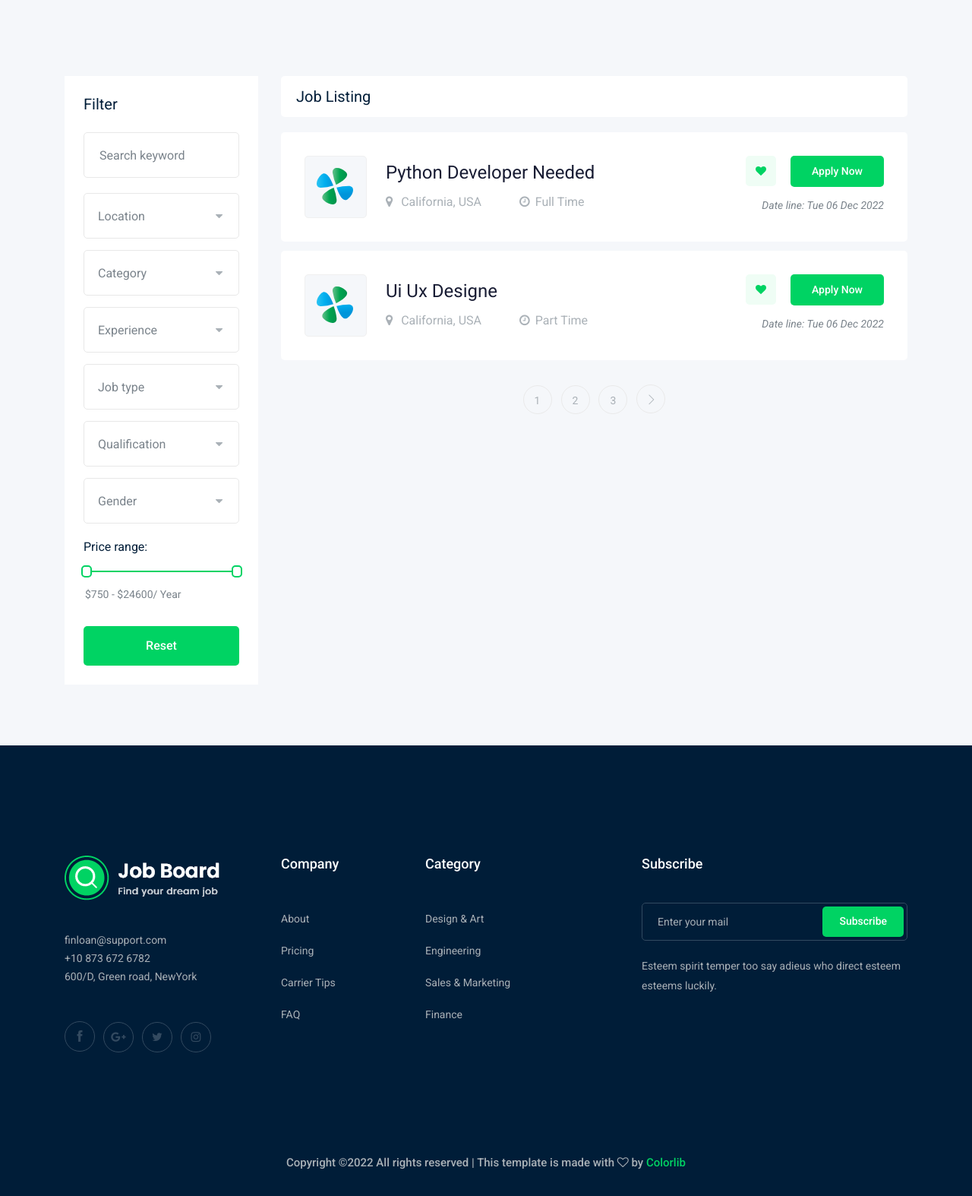
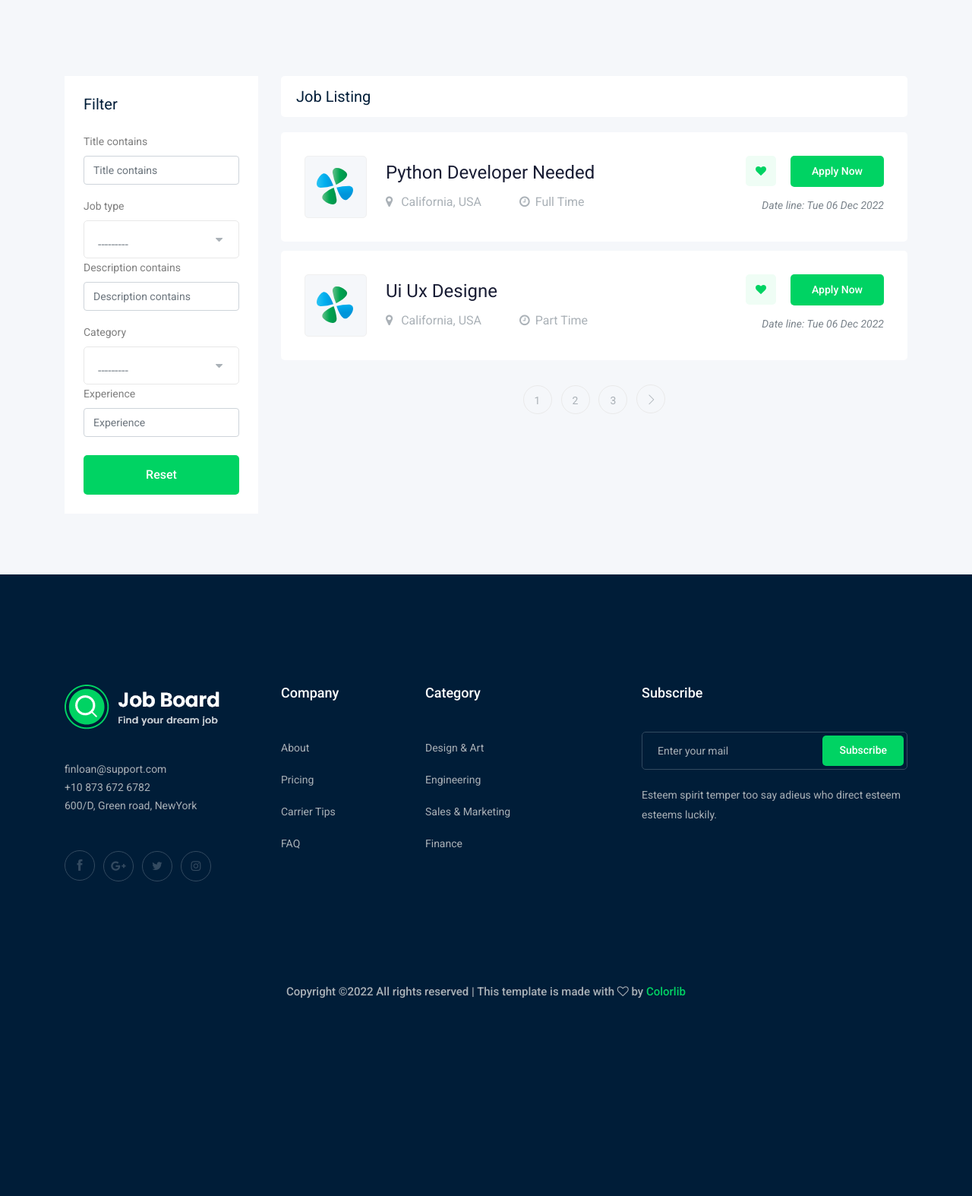
Before and after one commit to eidfathy/django-job-board, a Django app: page /jobs/ in a window 1280 px wide. Shown: the part 351-1925 px from the top of the page at 76% size. After the commit the page ends 1665 px from the top, so only its background shows below. Run offline with Django 4.2, Linux system fonts and the light colour scheme; data comes from the database, SQL or seed files in the repository; both versions use the stored data as it was after the commit; some libraries are stand-ins or nearby versions.

Commit message:
--- add filters ---

```diff
--- /dev/null
+++ b/job/fillters.py
@@ -0,0 +1,10 @@
+import django_filters
+from .models import Job
+
+class JobFilter(django_filters.FilterSet):
+    description = django_filters.CharFilter(lookup_expr='icontains')
+    title = django_filters.CharFilter(lookup_expr='icontains')
+    class Meta:
+        model = Job
+        fields = '__all__'
+        exclude = ['owner', 'published_at', 'image', 'salary', 'vacancy', 'slug']
--- a/job/templates/job/job_list.html
+++ b/job/templates/job/job_list.html
@@ -1,5 +1,6 @@
 
     {% extends 'base.html' %}
+    {% load bootstrap4 %}
     {% block body%}
 
         <!-- bradcam_area  -->
@@ -24,79 +25,12 @@
                         <div class="job_filter white-bg">
                             <div class="form_inner white-bg">
                                 <h3>Filter</h3>
-                                <form action="#">
-                                    <div class="row">
-                                        <div class="col-lg-12">
-                                            <div class="single_field">
-                                                <input type="text" placeholder="Search keyword">
-                                            </div>
-                                        </div>
-                                        <div class="col-lg-12">
-                                            <div class="single_field">
-                                                <select class="wide">
-                                                    <option data-display="Location">Location</option>
-                                                    <option value="1">Rangpur</option>
-                                                    <option value="2">Dhaka </option>
-                                                </select>
-                                            </div>
-                                        </div>
-                                        <div class="col-lg-12">
-                                            <div class="single_field">
-                                                <select class="wide">
-                                                    <option data-display="Category">Category</option>
-                                                    <option value="1">Category 1</option>
-                                                    <option value="2">Category 2 </option>
-                                                </select>
-                                            </div>
-                                        </div>
-                                        <div class="col-lg-12">
-                                            <div class="single_field">
-                                                <select class="wide">
-                                                    <option data-display="Experience">Experience</option>
-                                                    <option value="1">Experience 1</option>
-                                                    <option value="2">Experience 2 </option>
-                                                </select>
-                                            </div>
-                                        </div>
-                                        <div class="col-lg-12">
-                                            <div class="single_field">
-                                                <select class="wide">
-                                                    <option data-display="Job type">Job type</option>
-                                                    <option value="1">full time 1</option>
-                                                    <option value="2">part time 2 </option>
-                                                </select>
-                                            </div>
-                                        </div>
-                                        <div class="col-lg-12">
-                                            <div class="single_field">
-                                                <select class="wide">
-                                                    <option data-display="Qualification">Qualification</option>
-                                                    <option value="1">Qualification 1</option>
-                                                    <option value="2">Qualification 2</option>
-                                                </select>
-                                            </div>
-                                        </div>
-                                        <div class="col-lg-12">
-                                            <div class="single_field">
-                                                <select class="wide">
-                                                    <option data-display="Gender">Gender</option>
-                                                    <option value="1">male</option>
-                                                    <option value="2">female</option>
-                                                </select>
-                                            </div>
-                                        </div>
+                                <form method="GET">
+                                    {% bootstrap_form myfilter.form %}
+                                    <div class="reset_btn">
+                                        <button  class="boxed-btn3 w-100 mt-2" type="submit">Reset</button>
                                     </div>
                                 </form>
-                            </div>
-                            <div class="range_wrap">
-                                <label for="amount">Price range:</label>
-                                <div id="slider-range"></div>
-                                <p>
-                                    <input type="text" id="amount" readonly style="border:0; color:#7A838B; font-size: 14px; font-weight:400;">
-                                </p>
-                            </div>
-                            <div class="reset_btn">
-                                <button  class="boxed-btn3 w-100" type="submit">Reset</button>
                             </div>
                         </div>
                     </div>
--- a/job/views.py
+++ b/job/views.py
@@ -4,16 +4,23 @@ from .models import Job
 from django.core.paginator import Paginator
 from .form import ApplyForm, AddJobForm
 from django.contrib.auth.decorators import login_required
+from .fillters import JobFilter
 
 # Create your views here.
 
 
 def job_list(request):
     job_list = Job.objects.all()
+
+    # Filters
+    myfilter = JobFilter(request.GET, queryset=job_list)
+    job_list = myfilter.qs
+
     paginator = Paginator(job_list, 2) # Show 25 contacts per page.
     page_number = request.GET.get('page')
     page_obj = paginator.get_page(page_number)
-    context = {'jobs' : page_obj} # template name
+
+    context = {'jobs':page_obj, 'myfilter':myfilter} # template name
     return render(request, 'job/job_list.html', context)
 
 
--- a/project/settings.py
+++ b/project/settings.py
@@ -43,6 +43,7 @@ INSTALLED_APPS = [
     'job',
     'bootstrap4',
     'contact',
+    'django_filters',
 
 
 ]
```
Also changed, not shown: db.sqlite3.
